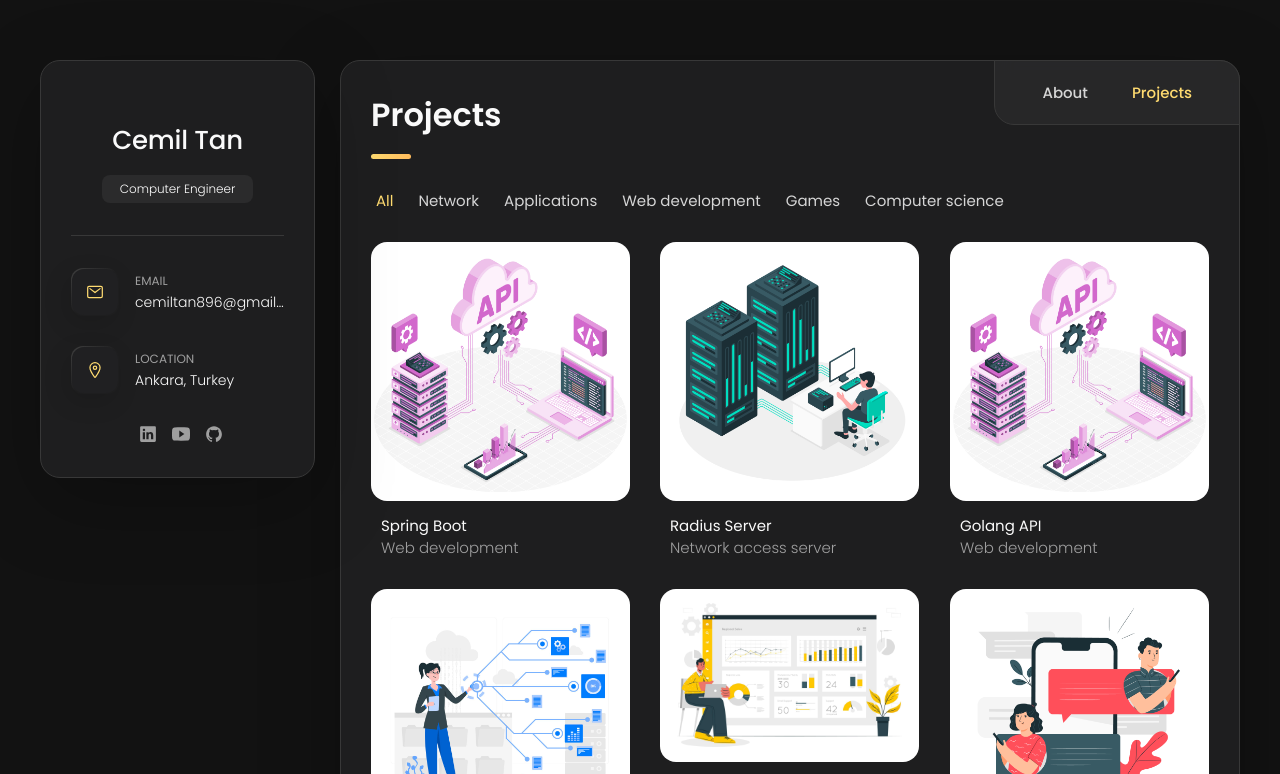
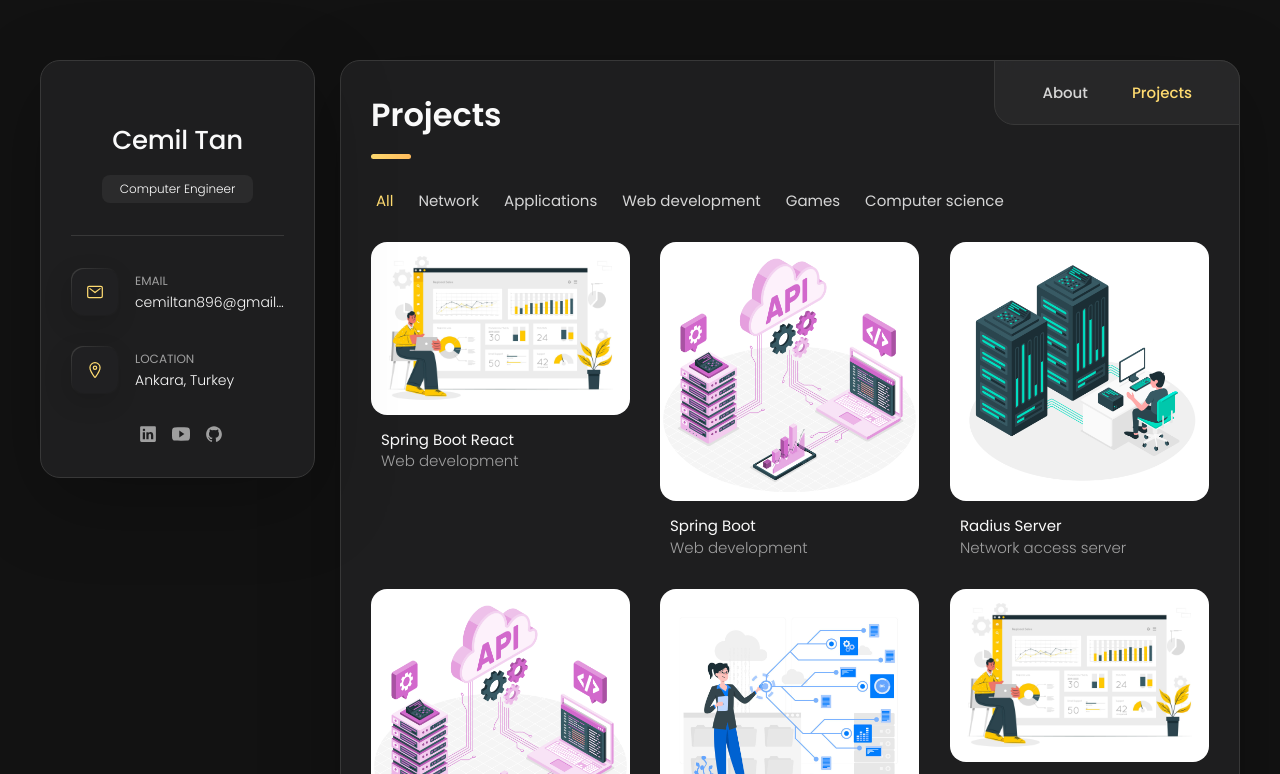
Before and after one commit to Ctere1/portfolio, a plain HTML site: page index.html in a window 1280 px wide. Both pictures are taken after a click on the button "Projects". Shown: the top 774 px of the page. Drawn offline with nearby package versions, Linux system fonts and the light colour scheme.

Commit message:
Project update

```diff
--- a/index.html
+++ b/index.html
@@ -416,6 +416,24 @@
           <ul class="project-list">
 
             <li class="project-item  active" data-filter-item data-category="web development">
+              <a href="https://github.com/Ctere1/spring-boot-react" target="_blank">
+
+                <figure class="project-img">
+                  <div class="project-item-icon-box">
+                    <ion-icon name="eye-outline"></ion-icon>
+                  </div>
+
+                  <img src="./assets/images/project-4.jpg" alt="spring_boot_react" loading="lazy">
+                </figure>
+
+                <h3 class="project-title">Spring Boot React</h3>
+
+                <p class="project-category">Web development</p>
+
+              </a>
+            </li>
+
+            <li class="project-item  active" data-filter-item data-category="web development">
               <a href="https://github.com/Ctere1/spring-boot" target="_blank">
 
                 <figure class="project-img">
```
